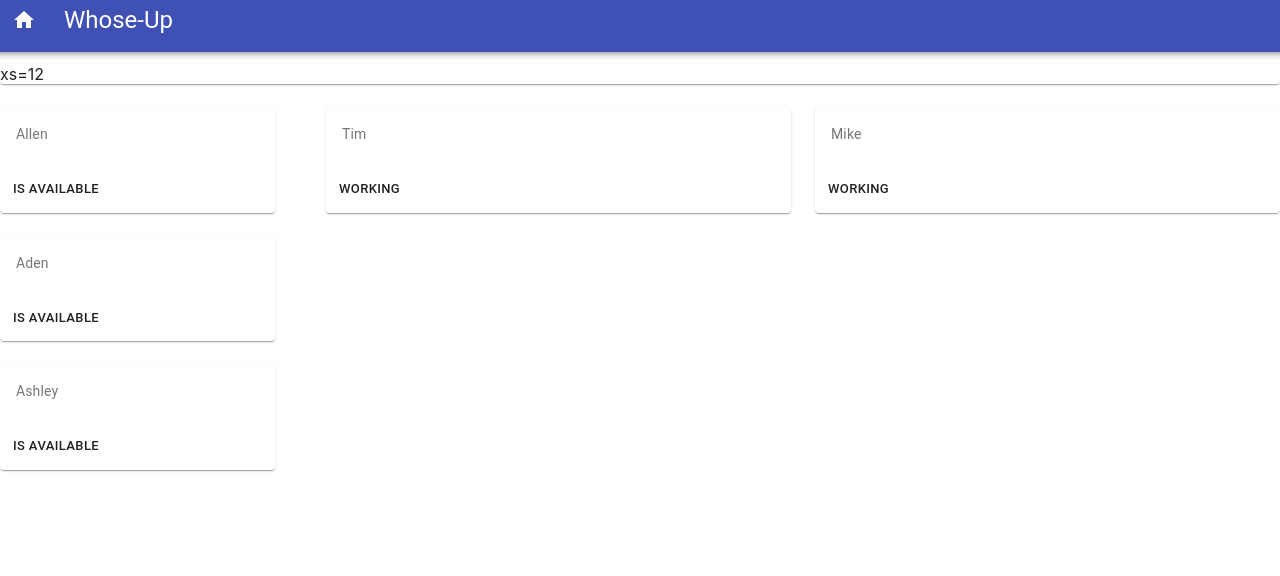
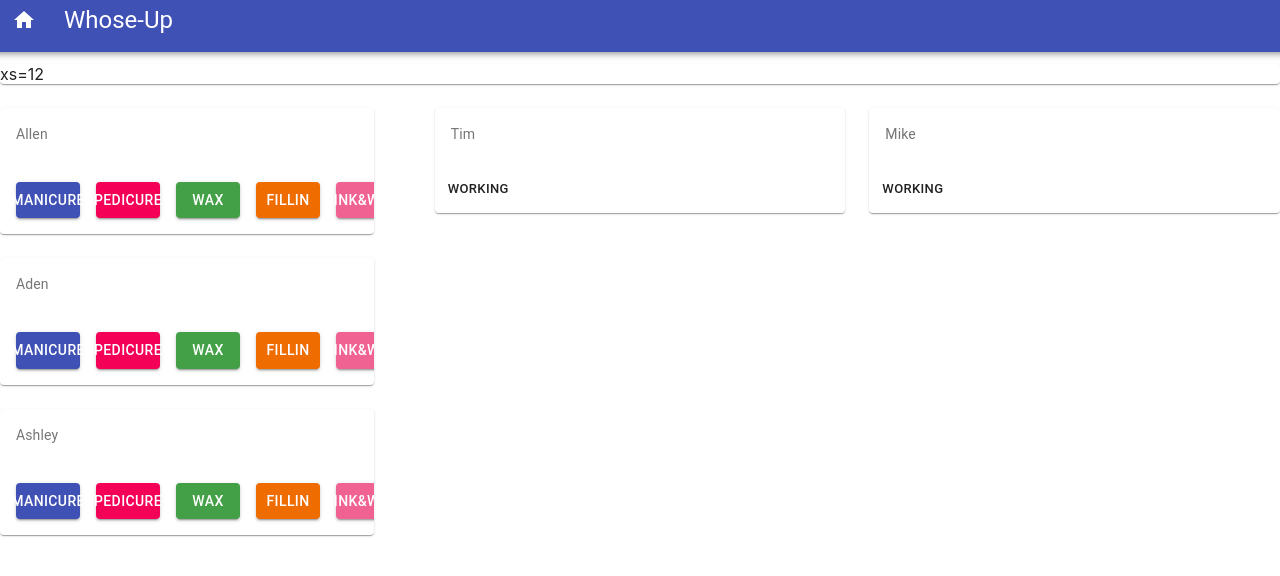
Before and after one commit to viet-vo/Whose-Up, a React (Create React App) app in the folder client/: page / in a window 1280 px wide. Shown: the top 576 px of the page. Built offline with nearby package versions, Linux system fonts and the light colour scheme.

Commit message:
service button styling done

```diff
--- a/client/src/pages/Home/Home.js
+++ b/client/src/pages/Home/Home.js
@@ -12,34 +12,33 @@ export class Home extends Component {
                 name: "Allen",
                 isWorking: false,
                 keyCode: "alv",
-                services: [],
+                services: ["mani", "pedi", "wax", "fill", "pw"],
             },
             {
                 name: "Aden",
                 isWorking: false,
                 keyCode: "adv",
-                services: [],
+                services: ["mani", "pedi", "wax", "fill", "pw"],
             },
             {
                 name: "Ashley",
                 isWorking: false,
                 keyCode: "asv",
-                services: [],
+                services: ["mani", "pedi", "wax", "fill", "pw"],
             },
             {
                 name: "Tim",
                 isWorking: true,
                 keyCode: "tiv",
-                services: [],
+                services: ["mani", "pedi", "wax", "fill", "pw"],
             },
             {
                 name: "Mike",
                 isWorking: true,
                 keyCode: "miv",
-                services: [],
+                services: ["mani", "pedi", "wax", "fill", "pw"],
             },
         ],
-        // availableQueue: this.techs.filter(tech => tech.isWorking),
     };
     render() {
         const availableTech = this.state.techs.filter(tech => !tech.isWorking);
@@ -51,7 +50,7 @@ export class Home extends Component {
                     <Grid item xs={12}>
                         <Paper >xs=12</Paper>
                     </Grid>
-                    <Grid item xs={3}>
+                    <Grid item xs={4}>
                         <Grid container spacing={3}>
                             {availableTech.map(tech => {
                                 return (
@@ -62,7 +61,7 @@ export class Home extends Component {
                             })}
                         </Grid>
                     </Grid>
-                    <Grid item xs={9}>
+                    <Grid item xs={8}>
                         <Grid container spacing={3}>
                             {workingTech.map(tech => {
                                 return (
--- a/client/src/pages/components/ServiceButton/ServiceButton.js
+++ b/client/src/pages/components/ServiceButton/ServiceButton.js
@@ -0,0 +1,70 @@
+import React from 'react';
+import { makeStyles } from '@material-ui/core/styles';
+import Button from '@material-ui/core/Button';
+
+const useStyles = makeStyles(theme => ({
+    button: {
+        margin: theme.spacing(1),
+    },
+    input: {
+        display: 'none',
+    },
+    wax: {
+        margin: theme.spacing(1),
+        backgroundColor: '#43a047',
+        color: 'white',
+    },
+    fillin: {
+        margin: theme.spacing(1),
+        backgroundColor: '#ef6c00',
+        color: 'white',
+    },
+    pw: {
+        margin: theme.spacing(1),
+        backgroundColor: '#f06292',
+        color: 'white',
+    },
+}));
+
+export default function ServiceButton(service) {
+    const classes = useStyles();
+    console.log(service);
+    switch (service.props) {
+        case "mani":
+            return (
+                <Button variant="contained" color="primary" className={classes.button} >
+                    Manicure
+                </Button >
+            );
+        case "pedi":
+            return (
+                <Button variant="contained" color="secondary" className={classes.button} >
+                    Pedicure
+                </Button >
+            );
+        case "wax":
+            return (
+                <Button variant="contained" className={classes.wax} >
+                    Wax
+                </Button >
+            );
+        case "fill":
+            return (
+                <Button variant="contained" className={classes.fillin} >
+                    FillIn
+                </Button >
+            );
+        case "pw":
+            return (
+                <Button variant="contained" className={classes.pw} >
+                    Pink&White
+                </Button >
+            );
+        default:
+            return (
+                <Button variant="contained" className={classes.button} >
+                    Unknown
+                </Button>
+            );
+    };
+};
--- a/client/src/pages/components/ServiceButton/index.js
+++ b/client/src/pages/components/ServiceButton/index.js
@@ -0,0 +1 @@
+export { default } from './ServiceButton';
--- a/client/src/pages/components/TechCard/TechCard.js
+++ b/client/src/pages/components/TechCard/TechCard.js
@@ -5,6 +5,8 @@ import CardActions from '@material-ui/core/CardActions';
 import CardContent from '@material-ui/core/CardContent';
 import Button from '@material-ui/core/Button';
 import Typography from '@material-ui/core/Typography';
+
+import ServiceButton from '../ServiceButton';
 
 const useStyles = makeStyles({
     card: {
@@ -25,7 +27,6 @@ const useStyles = makeStyles({
 
 export default function TechCard(tech) {
     const classes = useStyles();
-    console.log(tech);
     if(!tech.props.isWorking) {
         return (
             <Card className={classes.card}>
@@ -36,7 +37,11 @@ export default function TechCard(tech) {
 
                 </CardContent>
                 <CardActions>
-                    <Button size="small">Is Available</Button>
+                    {tech.props.services.map(service => {
+                        return(
+                            <ServiceButton key={service} props={service} />
+                        )
+                    })}
                 </CardActions>
             </Card>
         );
```
